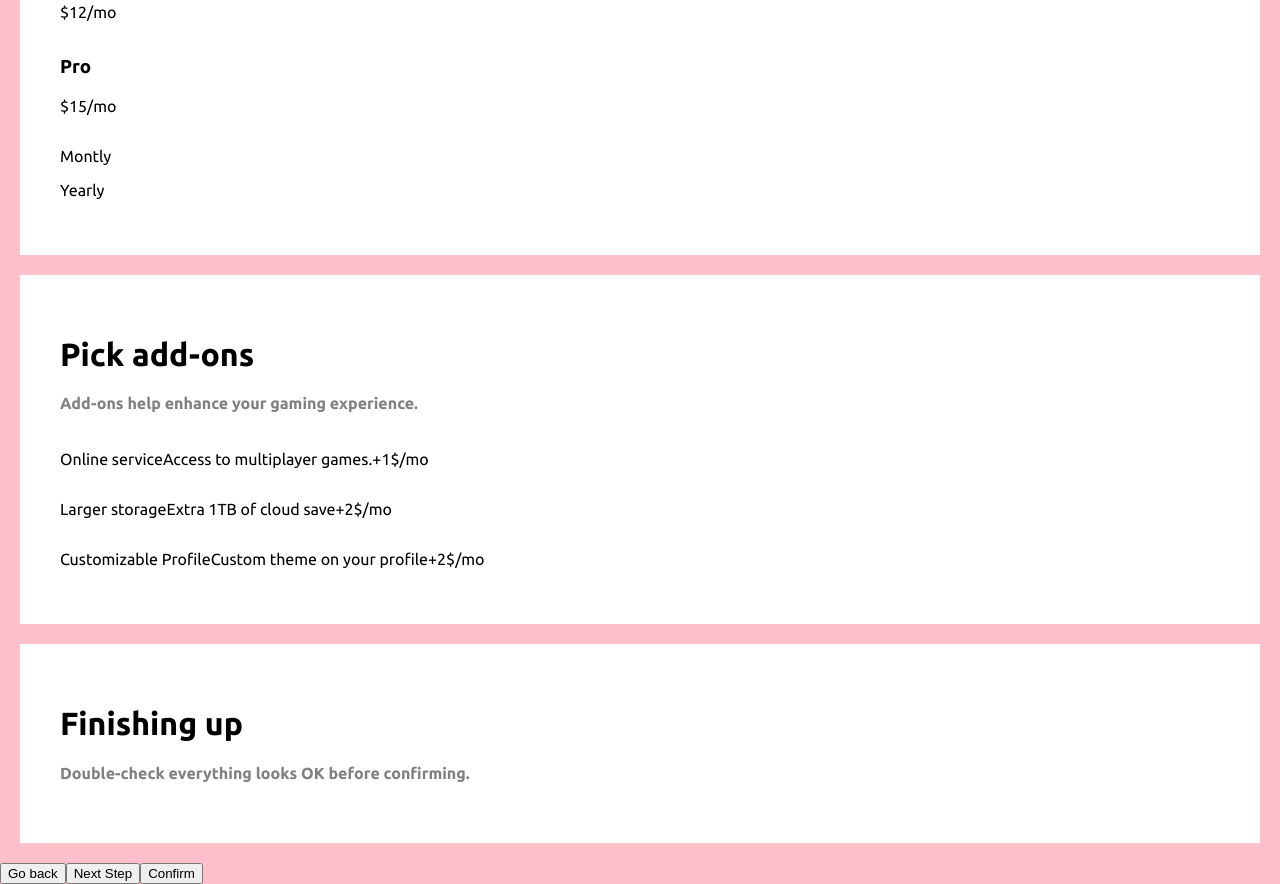
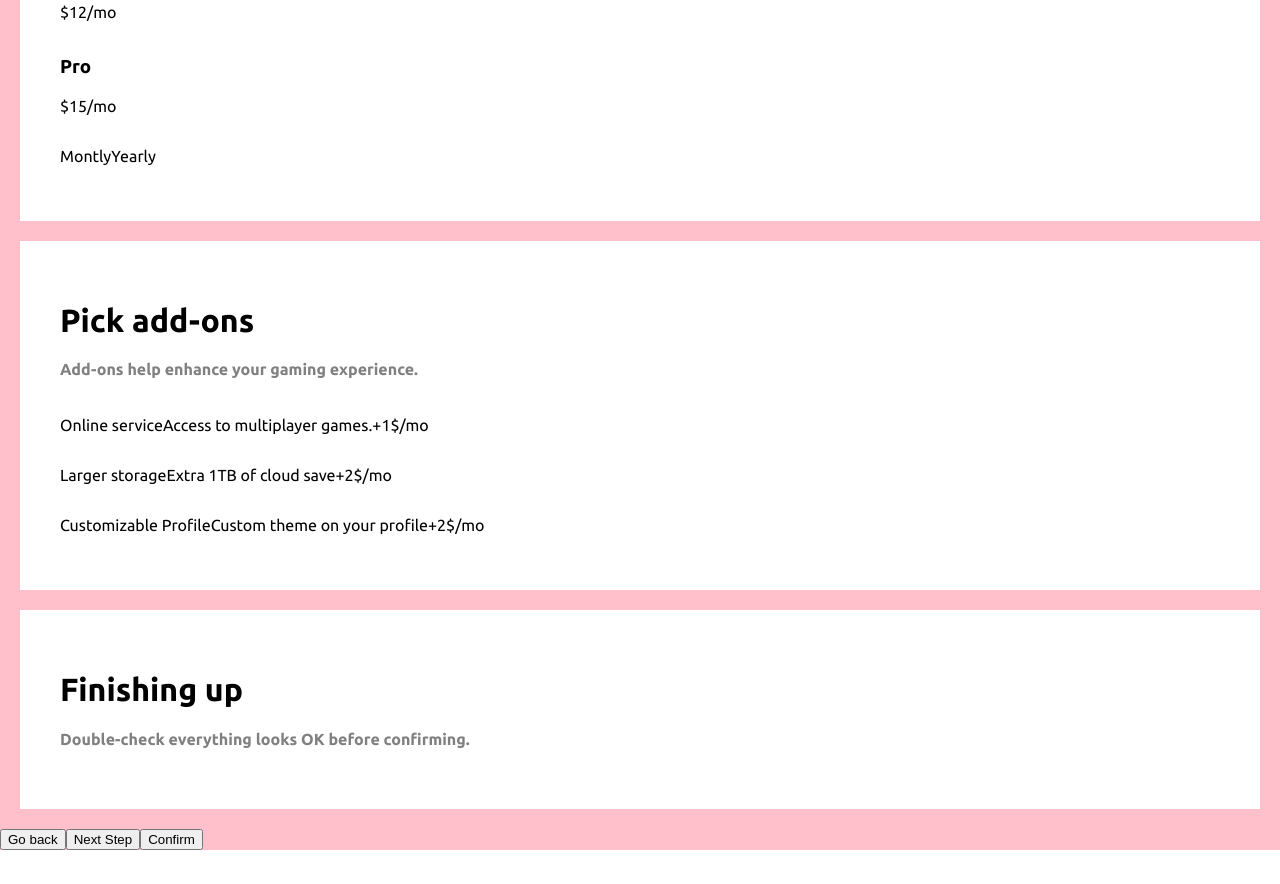
Before and after one commit to er1927/multi-step-form, a Next.js app: page / in a window 1280 px wide. Shown: the part 860-1744 px from the top of the page. After the commit the page ends 1710 px from the top, so only its background shows below. Built offline with nearby package versions, Linux system fonts and the light colour scheme.

Commit message:
Added layout to options toggle.

```diff
--- a/styles/Home.module.css
+++ b/styles/Home.module.css
@@ -36,3 +36,7 @@
 .card__body__option {
   display: flex;
 }
+
+.card__body__options__toggle {
+  display: flex;
+}
```
